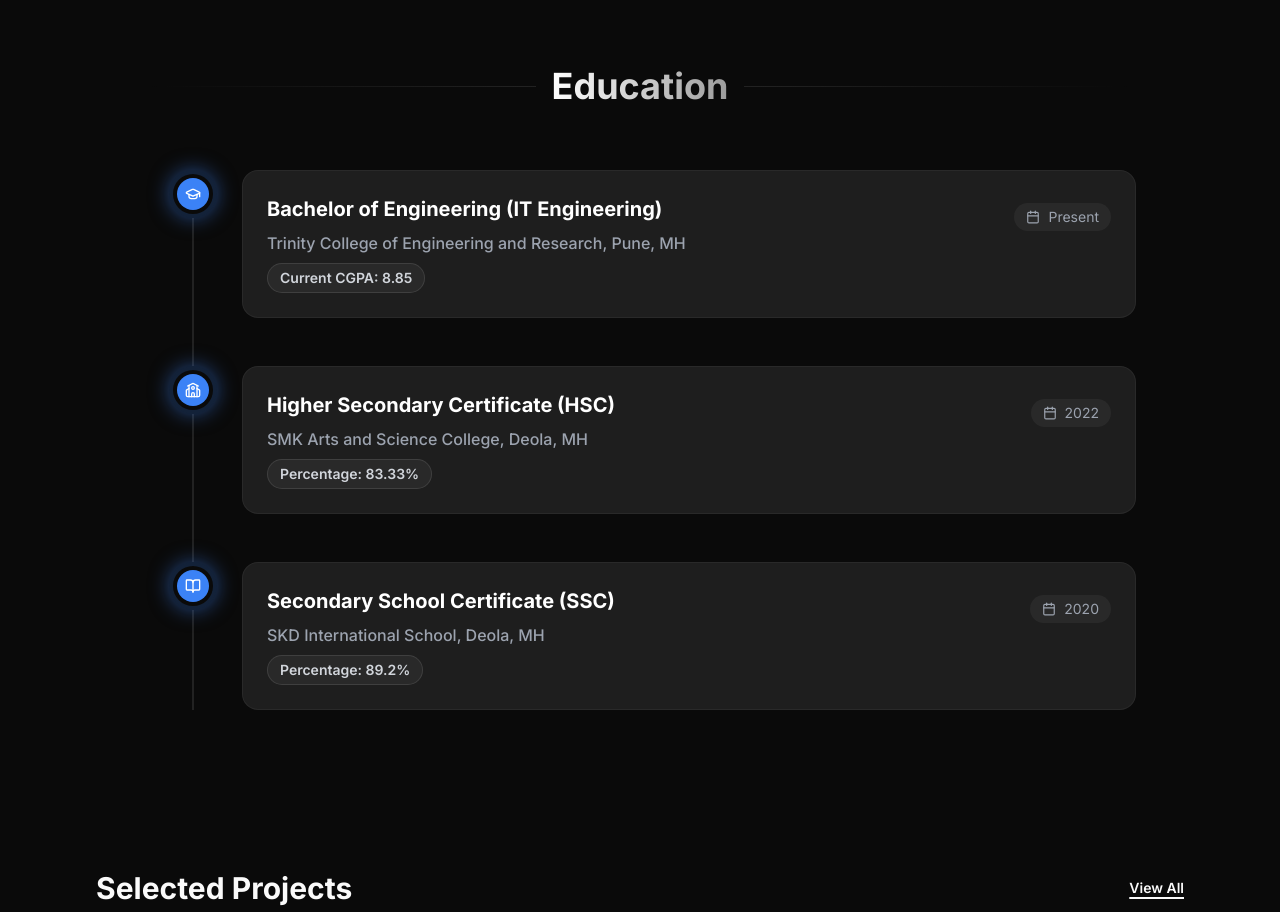
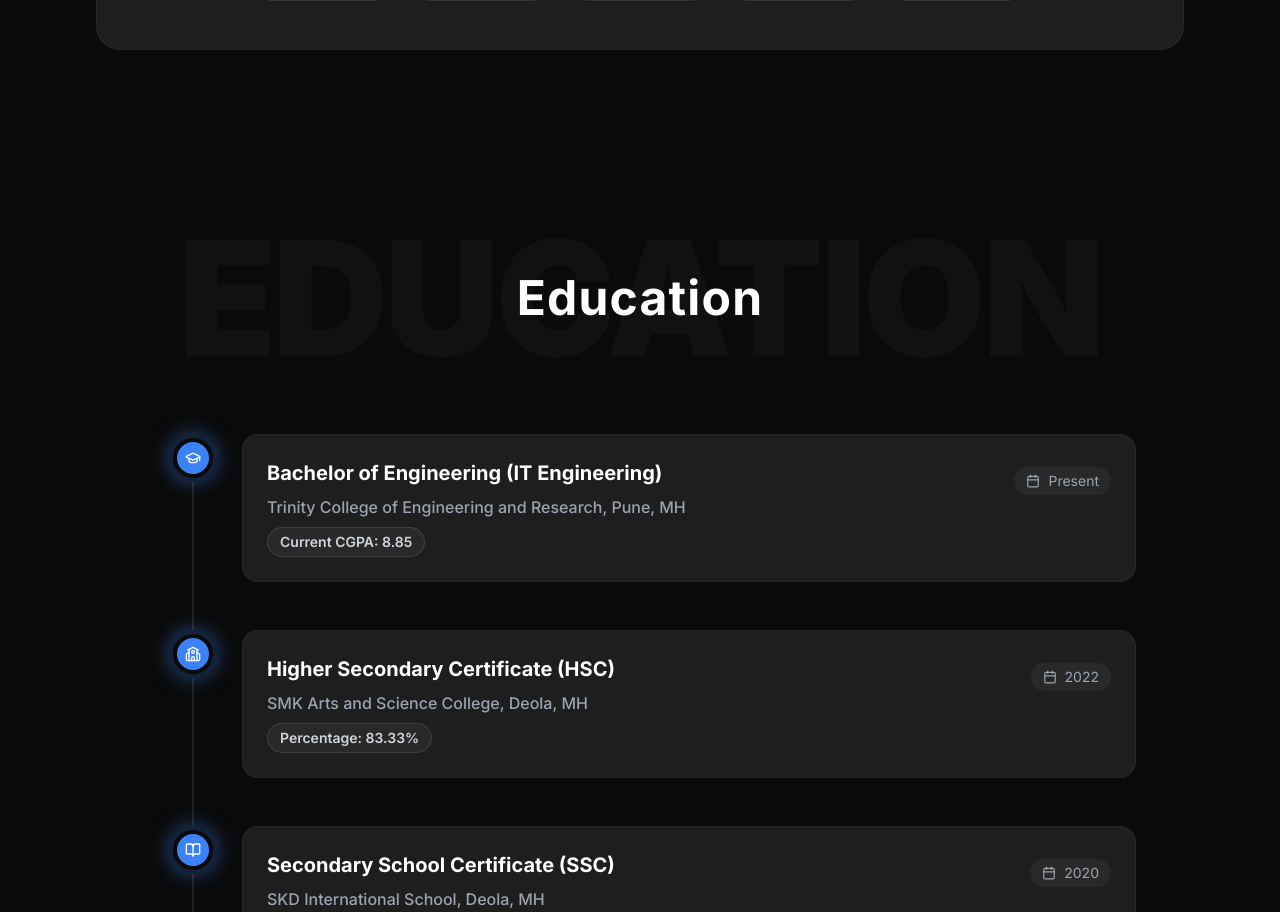
Before and after one commit to shahupatil0036/portfolio, a Next.js app: page / in a window 1280 px wide. Shown: the part 1660-2572 px from the top of the page. Built offline with nearby package versions, Linux system fonts and the light colour scheme.

Commit message:
Refactor to single-page layout and add section heading component

```diff
--- a/src/app/about/page.tsx
+++ /dev/null
@@ -1,9 +0,0 @@
-import About from "@/components/About";
-
-export default function AboutPage() {
-    return (
-        <main className="flex min-h-screen flex-col items-center justify-between px-4 pt-24 pb-8 md:px-24 max-w-7xl mx-auto overflow-hidden">
-            <About />
-        </main>
-    );
-}
--- a/src/app/contact/page.tsx
+++ /dev/null
@@ -1,9 +0,0 @@
-import Contact from "@/components/Contact";
-
-export default function ContactPage() {
-    return (
-        <main className="flex min-h-screen flex-col items-center justify-between px-4 pt-24 pb-8 md:px-24 max-w-7xl mx-auto overflow-hidden">
-            <Contact />
-        </main>
-    );
-}
--- a/src/app/education/page.tsx
+++ /dev/null
@@ -1,9 +0,0 @@
-import Education from "@/components/Education";
-
-export default function EducationPage() {
-    return (
-        <main className="flex min-h-screen flex-col items-center justify-between px-4 pt-24 pb-8 md:px-24 max-w-7xl mx-auto overflow-hidden">
-            <Education />
-        </main>
-    );
-}
--- a/src/app/projects/page.tsx
+++ /dev/null
@@ -1,9 +0,0 @@
-import Projects from "@/components/Projects";
-
-export default function ProjectsPage() {
-    return (
-        <main className="flex min-h-screen flex-col items-center justify-between px-4 pt-24 pb-8 md:px-24 max-w-7xl mx-auto overflow-hidden">
-            <Projects />
-        </main>
-    );
-}
--- a/src/components/About.tsx
+++ b/src/components/About.tsx
@@ -16,18 +16,19 @@ const techStack = [
     { name: "Git", icon: "https://cdn.jsdelivr.net/gh/devicons/devicon/icons/git/git-original.svg" },
 ];
 
+import { SectionHeading } from "@/components/ui/section-heading";
+
 export default function About() {
     return (
         <section id="about" className="py-20 w-full">
             <div className="bg-gray-50 dark:bg-[#1E1E1E] rounded-3xl p-8 md:p-12 border border-gray-200 dark:border-white/5">
+                <SectionHeading title="About Me" />
                 <motion.div
                     initial={{ opacity: 0, y: 20 }}
                     whileInView={{ opacity: 1, y: 0 }}
                     viewport={{ once: true }}
-                    className="max-w-3xl mx-auto text-center space-y-8"
+                    className="max-w-3xl mx-auto text-center space-y-8 relative z-10"
                 >
-                    <h2 className="text-2xl font-bold uppercase tracking-wider text-gray-500 dark:text-gray-400">About Me</h2>
-
                     <p className="text-xl md:text-2xl leading-relaxed font-light text-gray-800 dark:text-gray-200">
                         I am passionate about bridging the gap between people and technology through intuitive
                         <span className="font-semibold text-black dark:text-white"> Android development</span>.
--- a/src/components/Contact.tsx
+++ b/src/components/Contact.tsx
@@ -4,6 +4,8 @@ import { useRef, useState } from "react";
 import { motion } from "framer-motion";
 import { Send } from "lucide-react";
 import emailjs from '@emailjs/browser';
+
+import { SectionHeading } from "@/components/ui/section-heading";
 
 export default function Contact() {
     const form = useRef<HTMLFormElement>(null);
@@ -44,7 +46,7 @@ export default function Contact() {
                     viewport={{ once: true }}
                     className="relative z-10 max-w-2xl mx-auto"
                 >
-                    <h2 className="text-3xl md:text-5xl font-bold mb-6">Contact Me</h2>
+                    <SectionHeading title="Contact Me" className="text-white dark:text-white" />
                     <p className="text-gray-400 mb-10 text-lg">
                         Have a project in mind? Let's collaborate to create something amazing.
                     </p>
--- a/src/components/Education.tsx
+++ b/src/components/Education.tsx
@@ -35,6 +35,8 @@ const educationData: EducationItem[] = [
     },
 ];
 
+import { SectionHeading } from "@/components/ui/section-heading";
+
 export default function Education() {
     return (
         <section id="education" className="py-20 w-full relative overflow-hidden">
@@ -46,13 +48,7 @@ export default function Education() {
                 viewport={{ once: true }}
                 className="space-y-12 max-w-5xl mx-auto px-4"
             >
-                <div className="flex items-center gap-4 mb-16">
-                    <div className="h-px bg-gradient-to-r from-transparent to-gray-200 dark:to-white/10 flex-1"></div>
-                    <h2 className="text-3xl md:text-4xl font-bold text-center bg-clip-text text-transparent bg-gradient-to-r from-gray-900 to-gray-600 dark:from-white dark:to-white/60">
-                        Education
-                    </h2>
-                    <div className="h-px bg-gradient-to-l from-transparent to-gray-200 dark:to-white/10 flex-1"></div>
-                </div>
+                <SectionHeading title="Education" />
 
                 <div className="relative border-l-2 border-gray-200 dark:border-white/10 ml-6 md:ml-12 space-y-12">
                     {educationData.map((edu, index) => (
--- a/src/components/Projects.tsx
+++ b/src/components/Projects.tsx
@@ -36,6 +36,8 @@ const projects = [
     },
 ];
 
+import { SectionHeading } from "@/components/ui/section-heading";
+
 export default function Projects() {
     return (
         <section id="projects" className="py-20 w-full">
@@ -44,9 +46,13 @@ export default function Projects() {
                 whileInView={{ opacity: 1 }}
                 viewport={{ once: true }}
             >
-                <div className="flex items-center justify-between mb-12">
-                    <h2 className="text-3xl font-bold">Selected Projects</h2>
-                    <button className="text-sm font-semibold underline decoration-2 underline-offset-4 hover:text-gray-600 dark:hover:text-gray-300 transition-colors">
+                <div className="flex flex-col items-center mb-12 relative">
+                    <SectionHeading title="Selected Projects" className="mb-0" />
+                    <button className="text-sm font-semibold underline decoration-2 underline-offset-4 hover:text-gray-600 dark:hover:text-gray-300 transition-colors absolute right-0 bottom-4 hidden md:block">
+                        View All
+                    </button>
+                    {/* Mobile View All button positioned below heading */}
+                    <button className="md:hidden text-sm font-semibold underline decoration-2 underline-offset-4 hover:text-gray-600 dark:hover:text-gray-300 transition-colors mt-[-1rem] z-20">
                         View All
                     </button>
                 </div>
--- /dev/null
+++ b/src/components/ui/section-heading.tsx
@@ -0,0 +1,34 @@
+"use client";
+
+import { cn } from "@/lib/utils";
+import { motion } from "framer-motion";
+
+interface SectionHeadingProps {
+    title: string;
+    className?: string;
+}
+
+export function SectionHeading({ title, className }: SectionHeadingProps) {
+    return (
+        <div className={cn("relative flex items-center justify-center overflow-hidden py-16 mb-8", className)}>
+            {/* Background Ghost Text */}
+            <span
+                className="absolute top-1/2 left-1/2 -translate-x-1/2 -translate-y-1/2 text-[12vw] md:text-[8rem] lg:text-[10rem] font-black uppercase text-gray-200/40 dark:text-white/[0.03] whitespace-nowrap pointer-events-none select-none tracking-tight"
+                aria-hidden="true"
+            >
+                {title}
+            </span>
+
+            {/* Foreground Title */}
+            <motion.h2
+                initial={{ opacity: 0, y: 20 }}
+                whileInView={{ opacity: 1, y: 0 }}
+                viewport={{ once: true }}
+                transition={{ duration: 0.6 }}
+                className="relative z-10 text-4xl md:text-5xl font-bold text-gray-900 dark:text-white tracking-wide"
+            >
+                {title}
+            </motion.h2>
+        </div>
+    );
+}
```
